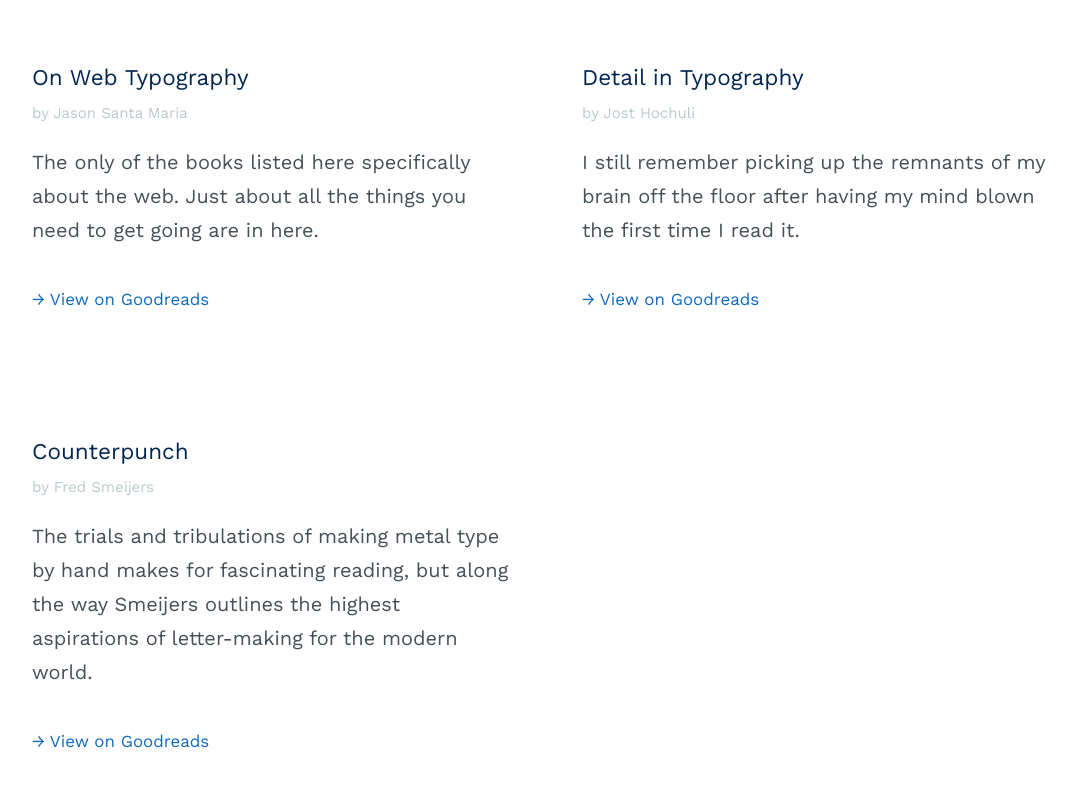
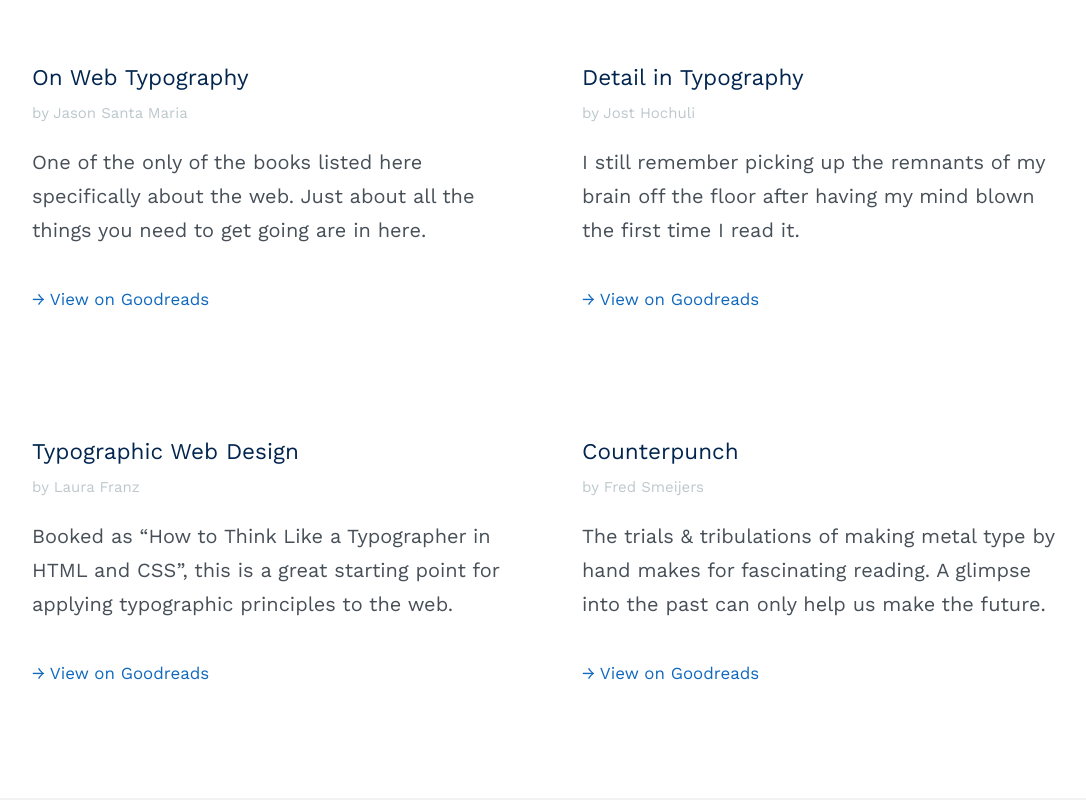
Before and after one commit to jakegiltsoff/typographyontheweb, a website: page index.html in a window 1280 px wide. Shown: the part 1720-2520 px from the top of the page, without its empty margins (92-1178 px from the left). Drawn offline with nearby package versions, Linux system fonts and the light colour scheme.

Commit message:
Fix Jessica’s twitter, add Indra and Matthew. Add Typographic Web Design book.

```diff
--- a/index.html
+++ b/index.html
@@ -59,7 +59,7 @@
       <div class="column column--duo">
         <h3 class="epsilon">On Web Typography</h3>
         <p class="caption">by Jason Santa Maria</p>
-        <p>The only of the books listed here specifically about the web. Just about all the things you need to get going are in here.</p>
+        <p>One of the only of the books listed here specifically about the web. Just about all the things you need to get going are in here.</p>
         <a class="link" href="http://www.goodreads.com/book/show/13608106-on-web-typography">View on Goodreads</a>
       </div>
 
@@ -70,13 +70,21 @@
         <a class="link" href="http://www.goodreads.com/book/show/2318174.Detail_In_Typography">View on Goodreads</a>
       </div>
     </div>
+
     <div class="section typeset">
-        <div class="column column--duo">
-          <h3 class="epsilon">Counterpunch</h3>
-          <p class="caption">by Fred Smeijers</p>
-          <p>The trials and tribulations of making metal type by hand makes for fascinating reading, but along the way Smeijers outlines the highest aspirations of letter-making for the modern world.</p>
-          <a class="link" href="http://www.goodreads.com/book/show/463387.Counterpunch?from_search=true&search_version=service">View on Goodreads</a>
-        </div>
+      <div class="column column--duo">
+        <h3 class="epsilon">Typographic Web Design</h3>
+        <p class="caption">by Laura Franz</p>
+        <p>Booked as “How to Think Like a Typographer in HTML and CSS”, this is a great starting point for applying typographic principles to the web.</p>
+        <a class="link" href="http://www.goodreads.com/book/show/11130192-typographic-web-design">View on Goodreads</a>
+      </div>
+
+      <div class="column column--duo">
+        <h3 class="epsilon">Counterpunch</h3>
+        <p class="caption">by Fred Smeijers</p>
+        <p>The trials &amp; tribulations of making metal type by hand makes for fascinating reading. A glimpse into the past can only help us make the future.</p>
+        <a class="link" href="http://www.goodreads.com/book/show/463387.Counterpunch">View on Goodreads</a>
+      </div>
     </div>
   </section>
 
@@ -445,11 +453,21 @@
 
       <div class="column column--trio">
         <h3 class="epsilon--plus">Jessica Hische</h3>
-        <a class="link" href="https://twitter.com/jpamental">@jessicahische</a>
+        <a class="link" href="https://twitter.com/jessicahische">@jessicahische</a>
       </div>
     </div>
 
     <div class="section typeset">
+      <div class="column column--trio">
+        <h3 class="epsilon--plus">Indra Kupferschmid</h3>
+        <a class="link" href="https://twitter.com/kupfers">@kupfers</a>
+      </div>
+
+      <div class="column column--trio">
+        <h3 class="epsilon--plus">Matthew Butterick</h3>
+        <a class="link" href="https://twitter.com/mbutterick">@mbutterick</a>
+      </div>
+
       <div class="column column--trio">
         <h3 class="epsilon--plus">Jake Giltsoff (…me)</h3>
         <a class="link" href="https://twitter.com/designbyjake">@designbyjake</a>
```
